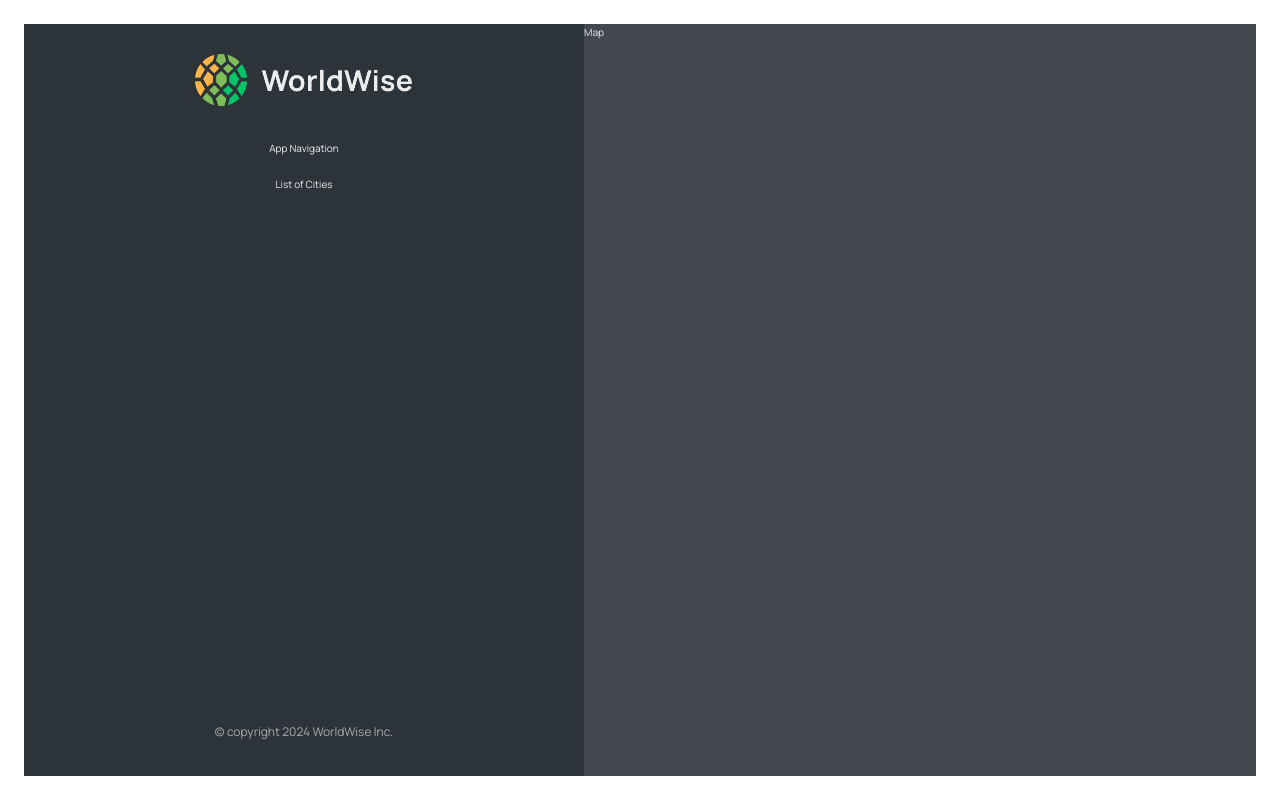
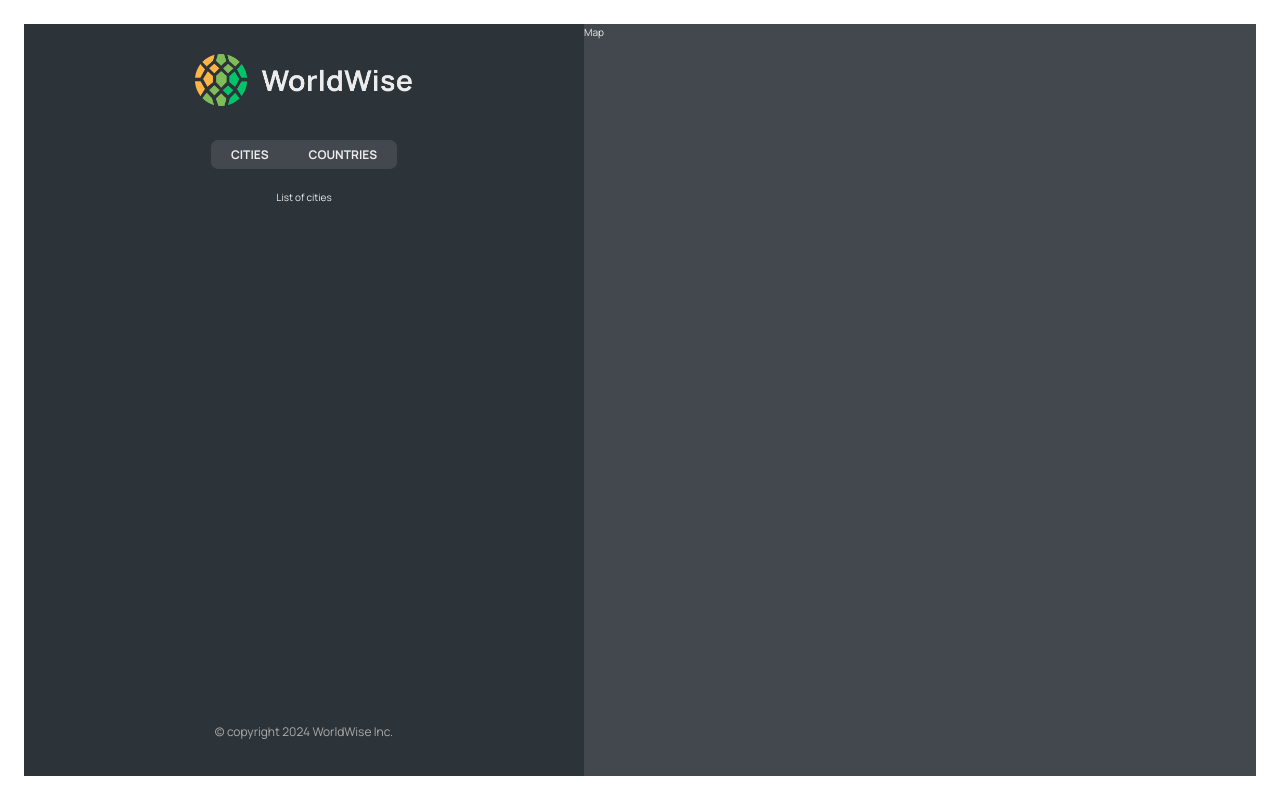
Before and after one commit to amittam104/worldwise, a React (Vite) app: page /app in a window 1280 px wide. Built offline with nearby package versions, Linux system fonts and the light colour scheme.

Commit message:
chore: add nested routes, update app nav

```diff
--- a/src/App.jsx
+++ b/src/App.jsx
@@ -10,12 +10,17 @@ function App() {
   return (
     <BrowserRouter>
       <Routes>
-        <Route path="/" element={<Homepage />}></Route>
-        <Route path="/product" element={<Product />}></Route>
-        <Route path="/pricing" element={<Pricing />}></Route>
-        <Route path="/login" element={<Login />}></Route>
-        <Route path="/app" element={<AppLayout />}></Route>
-        <Route path="*" element={<Error404 />}></Route>
+        <Route path="/" element={<Homepage />} />
+        <Route path="/product" element={<Product />} />
+        <Route path="/pricing" element={<Pricing />} />
+        <Route path="/login" element={<Login />} />
+        <Route path="/app" element={<AppLayout />}>
+          <Route index element={<p>List of cities</p>} />
+          <Route path="cities" element={<p>List of cities</p>} />
+          <Route path="countries" element={<p>List of countries</p>} />
+          <Route path="form" element={<p>Form</p>} />
+        </Route>
+        <Route path="*" element={<Error404 />} />
       </Routes>
     </BrowserRouter>
   );
--- a/src/components/AppNav.jsx
+++ b/src/components/AppNav.jsx
@@ -1,7 +1,19 @@
+import { NavLink } from "react-router-dom";
 import styles from "./AppNav.module.css";
 
 function AppNav() {
-  return <nav className={styles.nav}>App Navigation</nav>;
+  return (
+    <nav className={styles.nav}>
+      <ul>
+        <li>
+          <NavLink to="cities">Cities</NavLink>
+        </li>
+        <li>
+          <NavLink to="countries">Countries</NavLink>
+        </li>
+      </ul>
+    </nav>
+  );
 }
 
 export default AppNav;
--- a/src/components/Sidebar.jsx
+++ b/src/components/Sidebar.jsx
@@ -2,6 +2,7 @@ import styles from "./Sidebar.module.css";
 import Logo from "./Logo";
 import AppNav from "./AppNav";
 import Footer from "./Footer";
+import { Outlet } from "react-router-dom";
 
 function Sidebar() {
   return (
@@ -9,7 +10,8 @@ function Sidebar() {
       <Logo />
       <AppNav />
 
-      <p>List of Cities</p>
+      <Outlet />
+
       <Footer />
     </div>
   );
```
